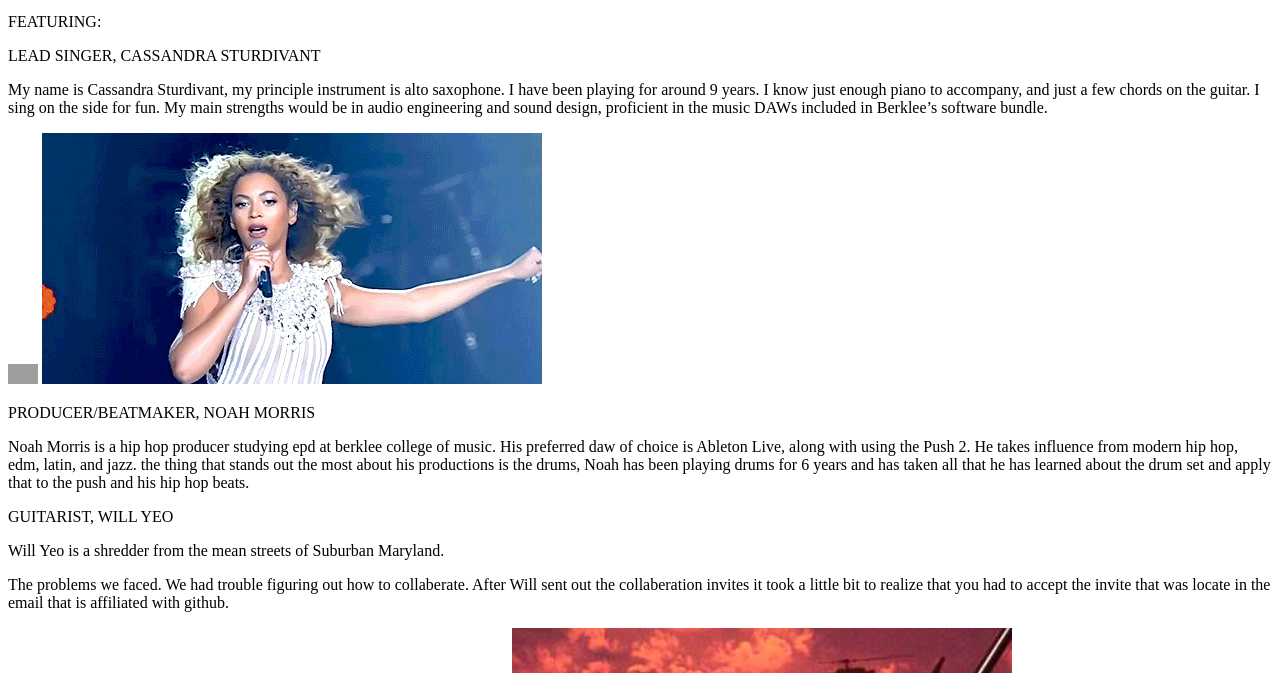
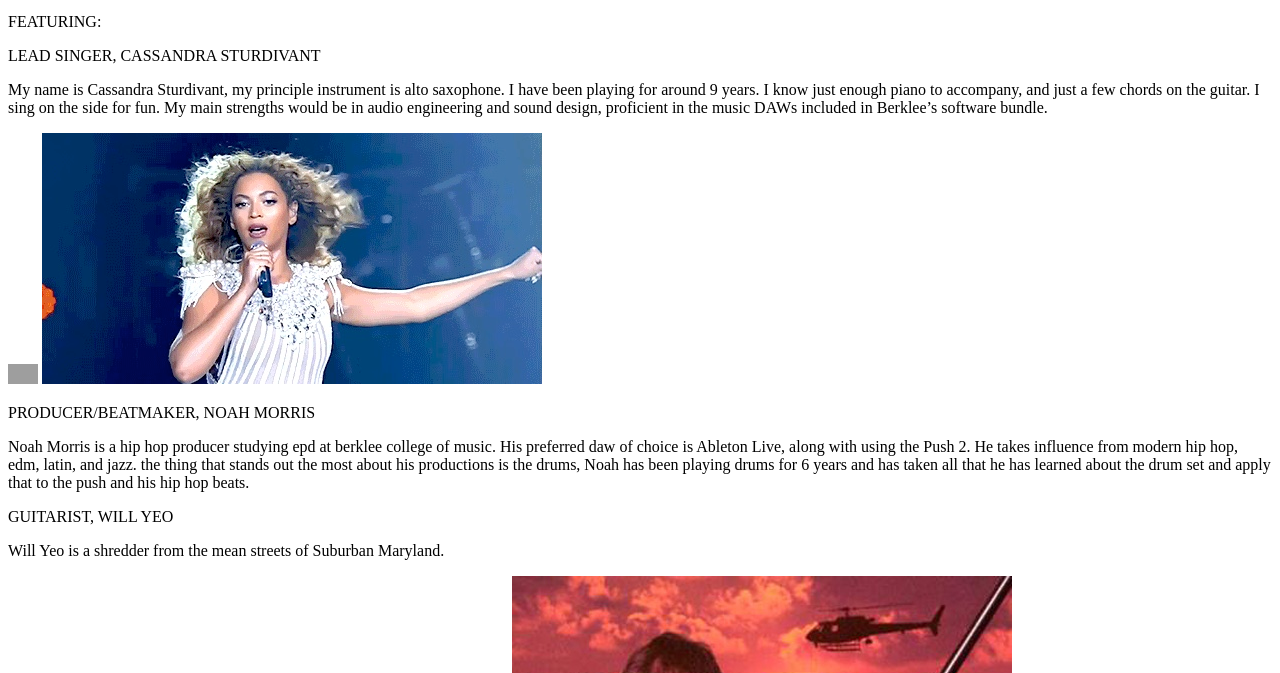
Before and after one commit to willyeo2/willyeo2.github.io, a plain HTML site: page index.html in a window 1280 px wide. Shown: the part 127-800 px from the top of the page. Drawn offline with Linux system fonts and the light colour scheme; grey boxes are pictures that could not be loaded.

Commit message:
spelling fix and line move.

```diff
--- a/index.html
+++ b/index.html
@@ -18,7 +18,6 @@ index.html
 <p> Noah Morris is a hip hop producer studying epd at berklee college of music. His preferred daw of choice is Ableton Live, along with using the Push 2. He takes influence from modern hip hop, edm, latin, and jazz. the thing that stands out the most about his productions is the drums, Noah has been playing drums for 6 years and has taken all that he has learned about the drum set and apply that to the push and his hip hop beats.</p>
 <p> GUITARIST, WILL YEO</p>
 <p> Will Yeo is a shredder from the mean streets of Suburban Maryland. </p>
-<p> The problems we faced. We had trouble figuring out how to collaberate. After Will sent out the collaberation invites it took a little bit to realize that you had to accept the invite that was locate in the email that is affiliated with github. </p>
 <img src="Ninja.gif" />
 <img src="GunGuy.jpg" />
 <img src="Itachi.gif" />
@@ -28,4 +27,5 @@ index.html
 
 <h1>Challenegs</h1>
 
-For thhe challenes on my end I had a few problems
+For the challenes on my end I had a few problems
+<p> The problems we faced. We had trouble figuring out how to collaberate. After Will sent out the collaberation invites it took a little bit to realize that you had to accept the invite that was locate in the email that is affiliated with github. </p>
```
